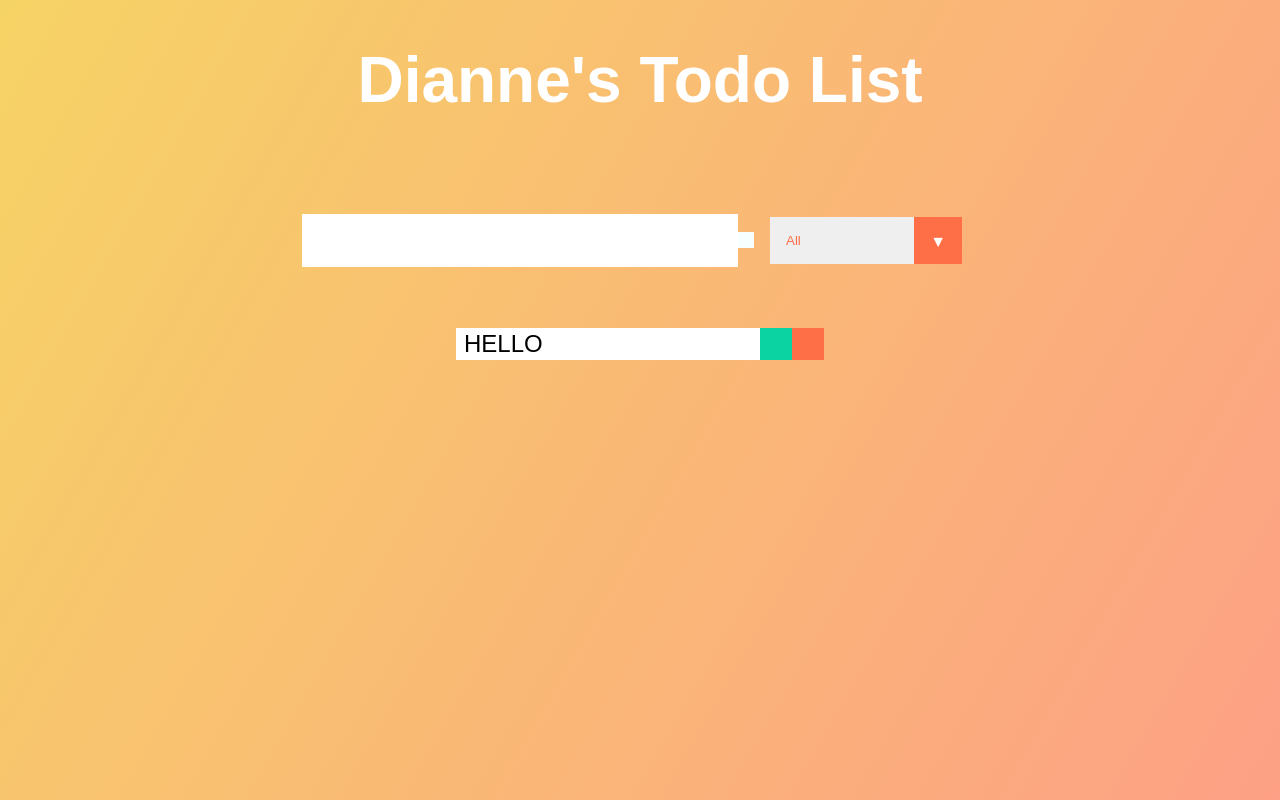
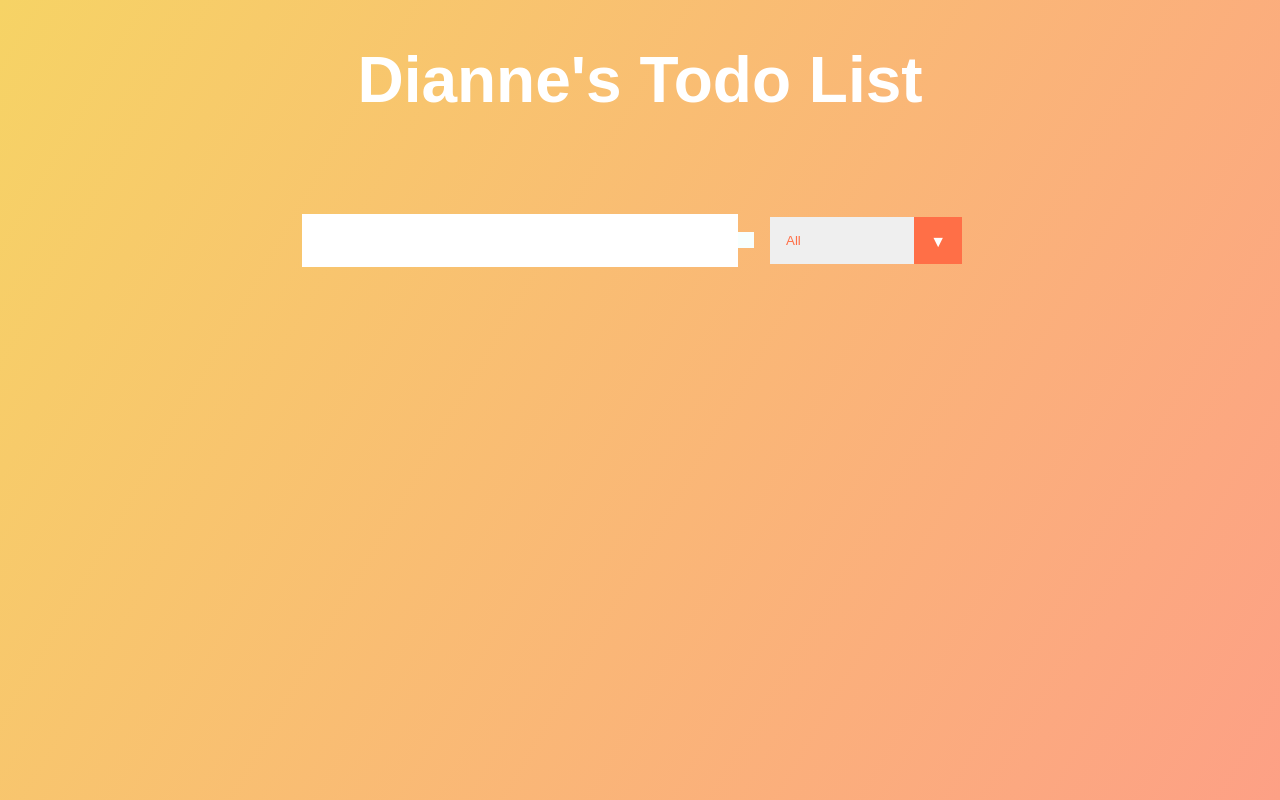
Before and after one commit to diannegabriel/todo-list, a React (Create React App) app: page / in a window 1280 px wide. Built offline with nearby package versions, Linux system fonts and the light colour scheme; the HTML template or start-up script is replaced by a standard one.

Commit message:
Pass todo as a prop for TodoList

```diff
--- a/src/App.js
+++ b/src/App.js
@@ -17,7 +17,7 @@ function App() {
         todos={todos}
         setTodos={setTodos}
       />
-      <TodoList />
+      <TodoList todos={todos}/>
     </div>
   );
 }
--- a/src/components/TodoList.jsx
+++ b/src/components/TodoList.jsx
@@ -1,11 +1,12 @@
 import React from "react";
 import Todo from "./Todo";
 
-const TodoList = () => {
+const TodoList = ({ todos }) => {
+
   return (
     <div className="todo-container">
       <ul className="todo-list">
-        <Todo />
+
       </ul>
     </div>
   )
```
